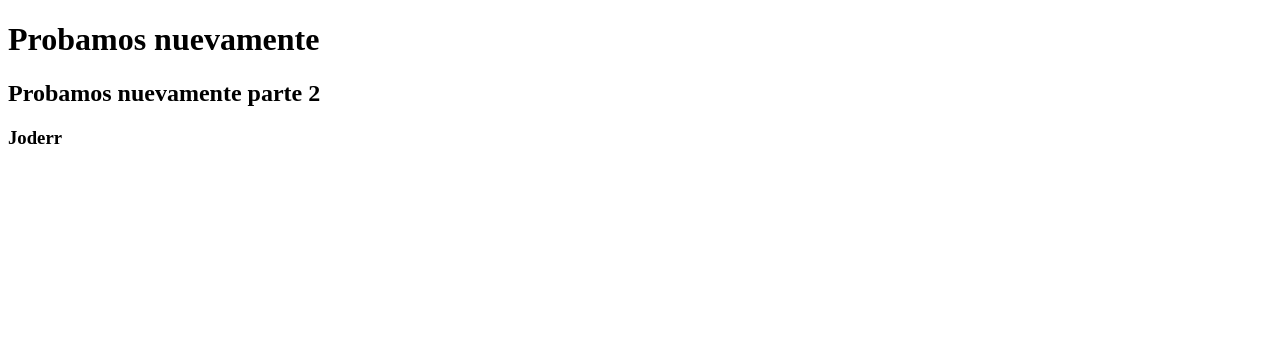
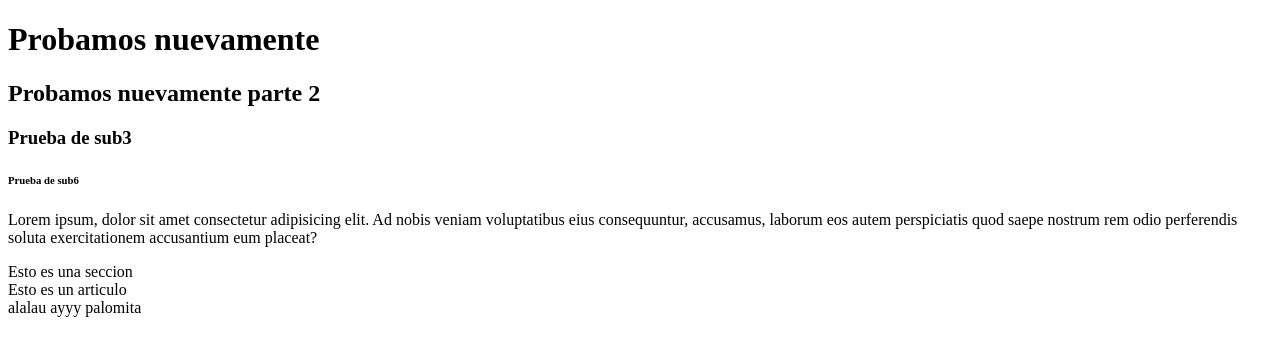
Before and after one commit to Alan-838/prueba7afa6f16af4af65a4fa8f4a6f4a6f4a6f4a9f4a9f49a4f9a4f9a4f9a4f9a4, a plain HTML site: page index.html in a window 1280 px wide. Drawn offline with Linux system fonts and the light colour scheme.

Commit message:
prim actua

```diff
--- a/index.html
+++ b/index.html
@@ -6,6 +6,7 @@
     <title>Document</title>
 </head>
 <body>
+    <!--etiquetas de bloque-->
     <h1>
         Probamos nuevamente
     </h1>
@@ -13,7 +14,20 @@
         Probamos nuevamente parte 2
     </h2>
     <h3>
-        Joderr
+        Prueba de sub3
     </h3>
+    <h6>
+        Prueba de sub6
+    </h6>
+    <p>Lorem ipsum, dolor sit amet consectetur adipisicing elit. Ad nobis veniam voluptatibus eius consequuntur, accusamus, laborum eos autem perspiciatis quod saepe nostrum rem odio perferendis soluta exercitationem accusantium eum placeat?</p>
+    <section>Esto es una seccion</section>
+    <article>Esto es un articulo</article>
+    <!--etiquetas de linea-->
+    <span>
+        alalau
+    </span>
+    <span>
+        ayyy palomita
+    </span>
 </body>
 </html>
```
